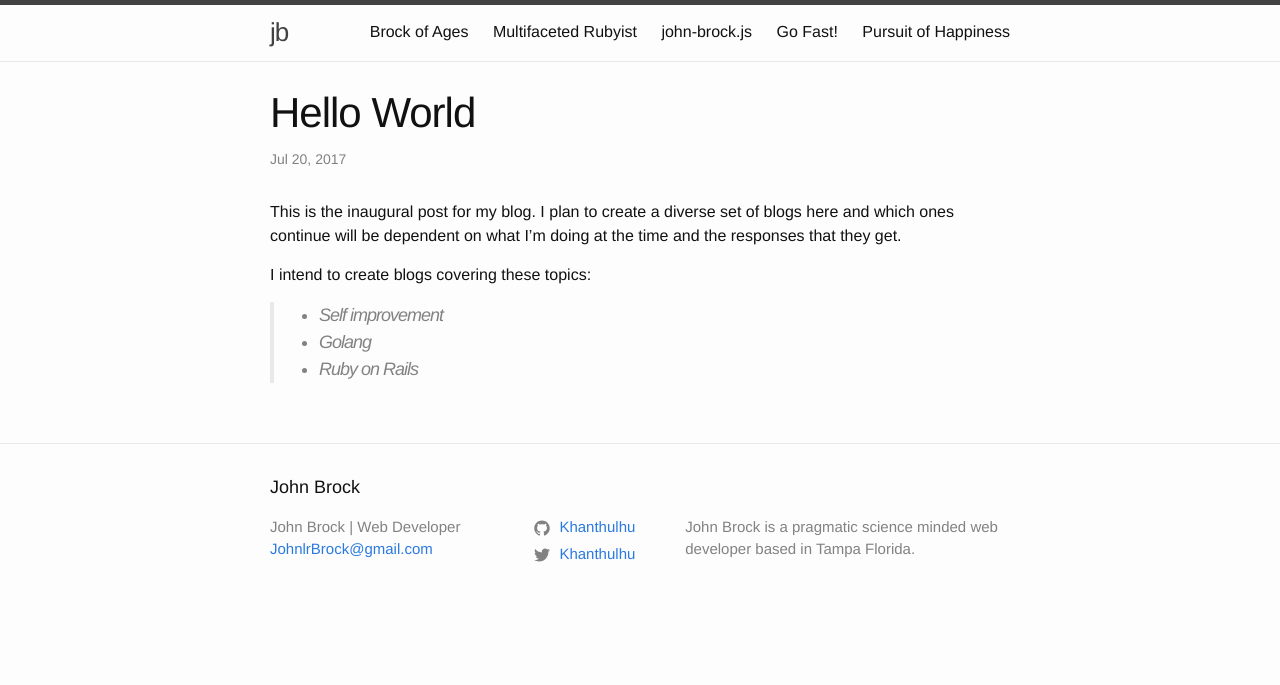
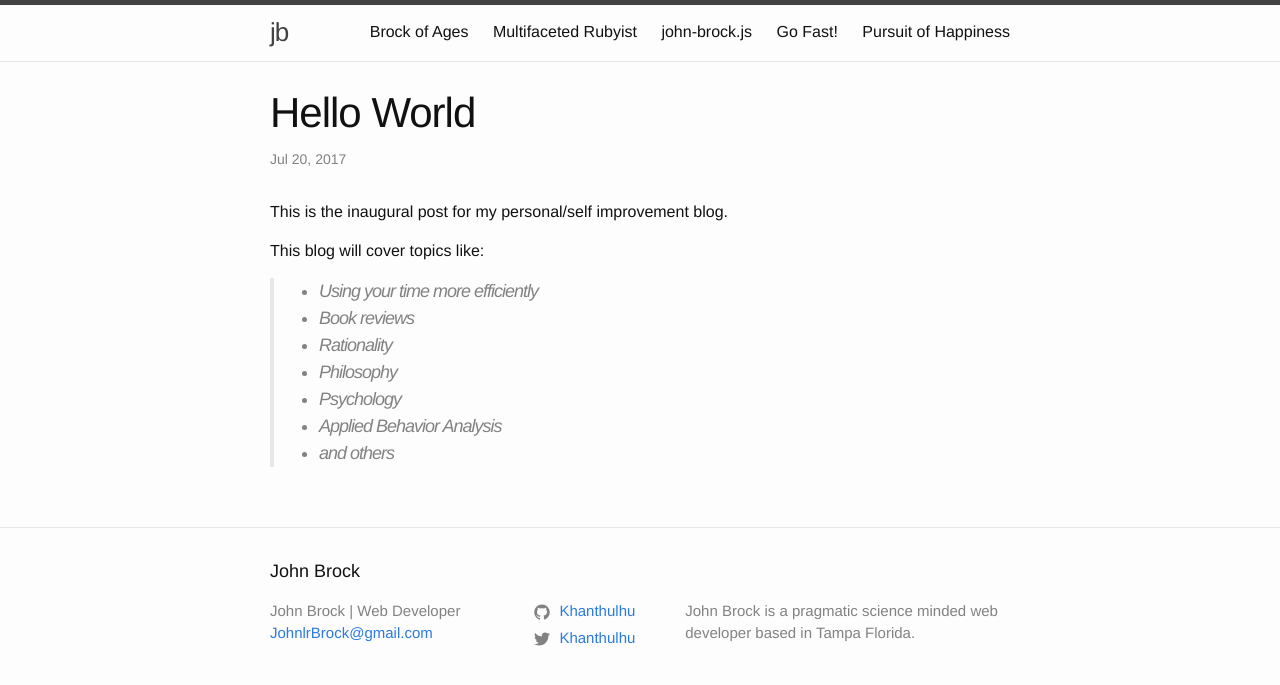
Before and after one commit to JohnLRBrock/JohnBrock, a Jekyll site: the page built from brock-of-ages/_posts/2017-07-20-Hello World.md, in a window 1280 px wide. Shown: the top 685 px of the page. Built offline with Jekyll 4.4.1, drawn with Linux system fonts in a browser that asks for light colours.

Commit message:
added blog posts to remaining blogs

```diff
--- a/brock-of-ages/_posts/2017-07-20-Hello World.md
+++ b/brock-of-ages/_posts/2017-07-20-Hello World.md
@@ -3,10 +3,14 @@ layout: post
 title: Hello World
 blog: brock-of-ages
 ---
-This is the inaugural post for my blog. I plan to create a diverse set of blogs here and which ones continue will be dependent on what I'm doing at the time and the responses that they get.
+This is the inaugural post for my personal/self improvement blog.
 
-I intend to create blogs covering these topics:
+This blog will cover topics like:
 >
-- Self improvement
-- Golang
-- Ruby on Rails
+- Using your time more efficiently
+- Book reviews
+- Rationality
+- Philosophy
+- Psychology
+- Applied Behavior Analysis
+- and others
```
Also changed, not shown: pursuit-of-happiness/_posts/2017-07-22-what-you-can-expect.md (added, +9 -0 lines).
